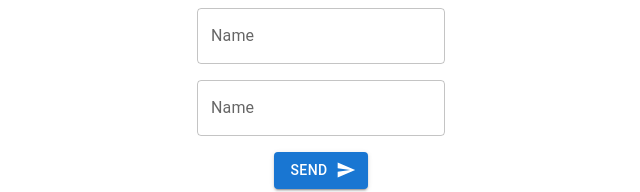
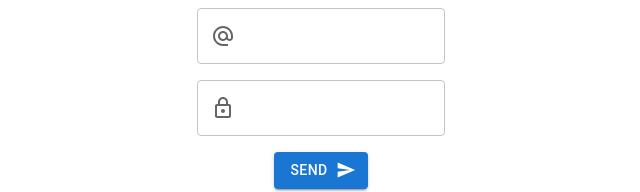
Before and after one commit to imochon1/ProyectoKataReact, a React (Create React App) app: page / in a window 1280 px wide. Shown: the top 192 px of the page, without its empty margins (319-959 px from the left). Built offline with nearby package versions, Linux system fonts and the light colour scheme.

Commit message:
se añaden iconos al login

```diff
--- a/src/components/Login/Login.jsx
+++ b/src/components/Login/Login.jsx
@@ -8,13 +8,15 @@ import {
   Button,
 } from "@mui/material/";
 import SendIcon from "@mui/icons-material/Send";
+import AlternateEmailOutlinedIcon from "@mui/icons-material/AlternateEmailOutlined";
+import LockOutlinedIcon from "@mui/icons-material/LockOutlined";
 import "./Login.css";
 function Login() {
   // eslint-disable-next-line no-unused-vars
-  const [email, setEmail] = useState("");
   // eslint-disable-next-line no-unused-vars
 
   const [usuario, setUsuario] = useState({});
+  const [email, setEmail] = useState("");
   const [password, setPassword] = useState("");
   const handleEmail = ({ target }) => {
     setEmail(target.value);
@@ -24,6 +26,10 @@ function Login() {
   const handlePassword = ({ target }) => {
     setPassword(target.value);
     console.log("handlechange", password);
+  };
+
+  const sendLoginInfo = () => {
+    console.log("email:", email, "password:", password);
   };
 
   return (
@@ -38,7 +44,9 @@ function Login() {
         autoComplete="off"
       >
         <FormControl>
-          <InputLabel htmlFor="component-outlined">Name</InputLabel>
+          <InputLabel htmlFor="component-outlined">
+            <AlternateEmailOutlinedIcon />
+          </InputLabel>
           <OutlinedInput
             id="component-outlined"
             value={email}
@@ -57,7 +65,9 @@ function Login() {
         autoComplete="off"
       >
         <FormControl>
-          <InputLabel htmlFor="component-outlined">Name</InputLabel>
+          <InputLabel htmlFor="component-outlined">
+            <LockOutlinedIcon />
+          </InputLabel>
           <OutlinedInput
             id="component-outlined"
             value={password}
@@ -75,7 +85,11 @@ function Login() {
         noValidate
         autoComplete="off"
       >
-        <Button variant="contained" endIcon={<SendIcon />}>
+        <Button
+          variant="contained"
+          endIcon={<SendIcon />}
+          onClick={sendLoginInfo}
+        >
           Send
         </Button>
       </Box>
--- a/src/components/services/Auth_services.js
+++ b/src/components/services/Auth_services.js
@@ -1,2 +1,6 @@
+// eslint-disable-next-line no-unused-vars
 import axios from "axios";
+// eslint-disable-next-line no-unused-vars
 import { URL_BACKEND } from "../utils/url_base";
+
+export const userLoggin = () => {};
--- /dev/null
+++ b/src/components/utils/utilities.js
@@ -0,0 +1,6 @@
+export const validateEmail = (email) => {
+  const emailRegEx =
+    /^(([^<>()[\]\\.,;:\s@"]+(\.[^<>()[\]\\.,;:\s@"]+)*)|(".+"))@((\[[0-9]{1,3}\.[0-9]{1,3}\.[0-9]{1,3}\.[0-9]{1,3}\])|(([a-zA-Z\-0-9]+\.)+[a-zA-Z]{2,}))$/;
+
+  return emailRegEx.test(email);
+};
```
Also changed, not shown: src/components/Login/milky-way-2695569__480.jpg (added).
